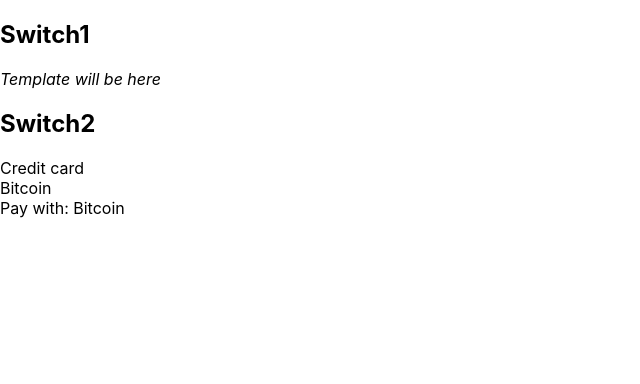
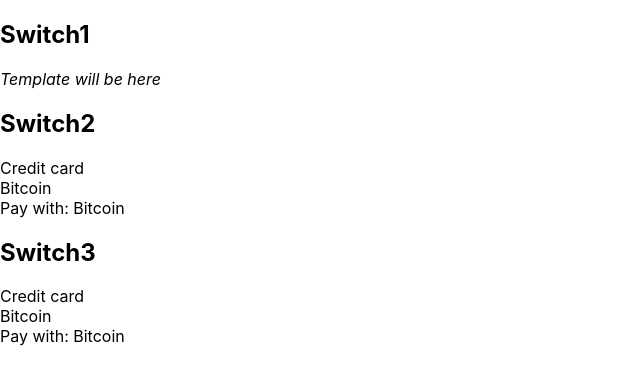
Before and after one commit to Tampoka/components_styleguidist, a React (Create React App) app: page / in a window 1280 px wide. Shown: the top 384 px of the page, without its empty margins (0-640 px from the left). Built offline with nearby package versions, Linux system fonts and the light colour scheme.

Commit message:
Add onClick.

```diff
--- a/src/components/Switch/Switch.js
+++ b/src/components/Switch/Switch.js
@@ -2,7 +2,7 @@
 
 import Switch1 from "./steps/Switch1";
 import Switch2 from "./steps/Switch2";
-// import Switch3 from "./steps/Switch3";
+import Switch3 from "./steps/Switch3";
 // import Switch4 from "./steps/Switch4";
 // import Switch5 from "./steps/Switch5";
 // import Switch6 from "./steps/Switch6";
@@ -20,7 +20,7 @@
         <div>
             {presentStep("Switch1", Switch1)}
             {presentStep("Switch2", Switch2)}
-            {/*{presentStep("Switch3", Switch3)}*/}
+            {presentStep("Switch3", Switch3)}
             {/*{presentStep("Switch4", Switch4)}*/}
             {/*{presentStep("Switch5", Switch5)}*/}
             {/*{presentStep("Switch6", Switch6)}*/}
--- /dev/null
+++ b/src/components/Switch/steps/Switch3.js
@@ -0,0 +1,26 @@
+import {useState} from 'react';
+
+const CREDITCARD = "Credit card";
+const BTC = "Bitcoin";
+
+const Switch = () => {
+    const [payMethod, setPayMethod] = useState(BTC)
+
+    const select = (choice) => {
+        return evt => {
+            setPayMethod(choice)
+        }
+    }
+    return (
+        <div className="switch">
+            <div className="choice"
+                 onClick={select(CREDITCARD)}>Credit card
+            </div>
+            <div className="choice"
+                 onClick={select(BTC)}>Bitcoin
+            </div>
+            Pay with: {payMethod}
+        </div>
+    )
+}
+export default Switch
```
